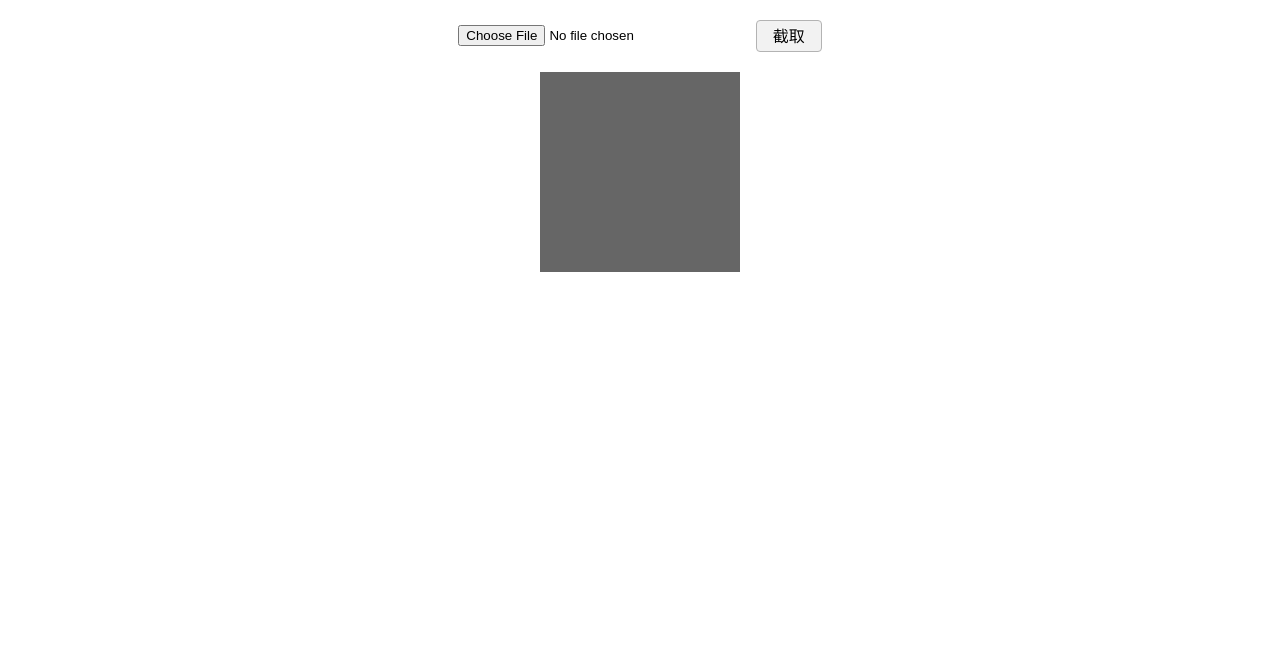
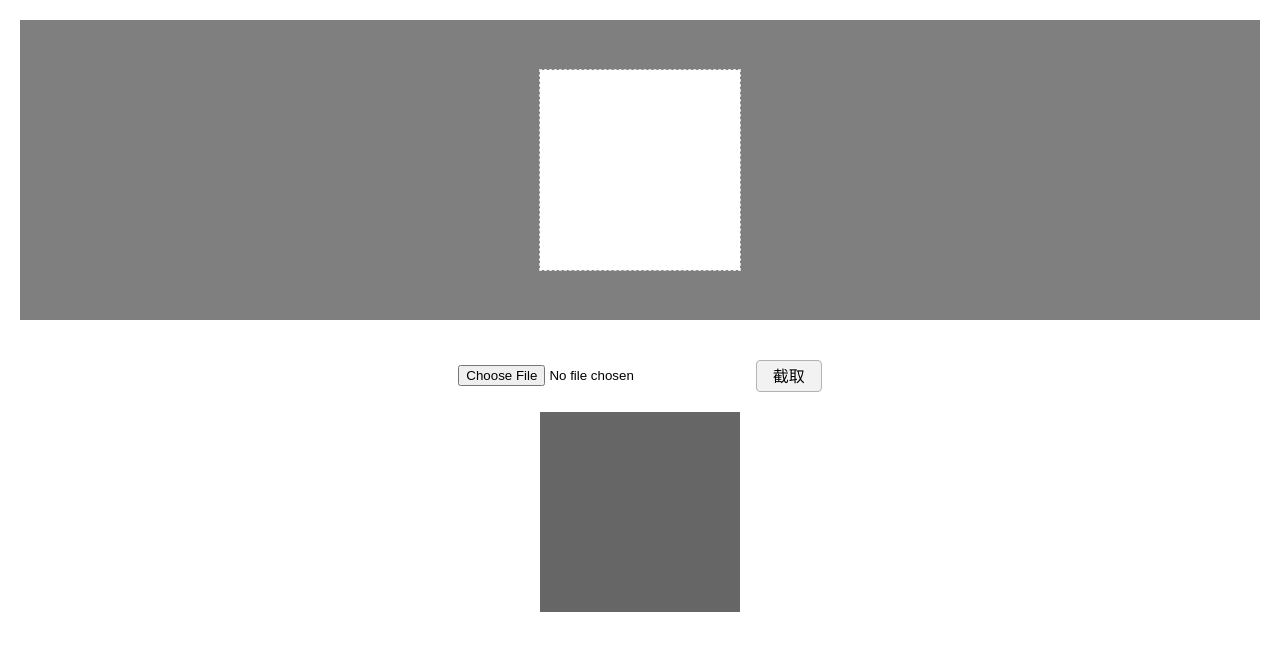
Before and after one commit to baijunjie/PhotoClip.js, a plain HTML site: page index.html in a window 1280 px wide. Drawn offline with Linux system fonts and the light colour scheme.

Commit message:
修改目录结构

```diff
--- a/photoClip/index.html
+++ b/index.html
@@ -14,7 +14,7 @@ body {
 	margin: 0;
 	text-align: center;
 }
-#img-container {
+#clipArea {
 	margin: 20px;
 	height: 300px;
 }
```
Also changed, not shown: css/common.css (renamed from photoClip/css/common.css), js/hammer.min.js (renamed from photoClip/js/hammer.min.js), js/iscroll-zoom.min.js (renamed from photoClip/js/iscroll-zoom.min.js), js/jquery.alert.min.js (renamed from photoClip/js/jquery.alert.min.js), js/jquery.min.js (renamed from photoClip/js/jquery.min.js), js/jquery.photoClip.js (renamed from photoClip/js/jquery.photoClip.js), js/jquery.photoClip.min.js (renamed from photoClip/js/jquery.photoClip.min.js), photoClip/img/1.jpg (deleted).
